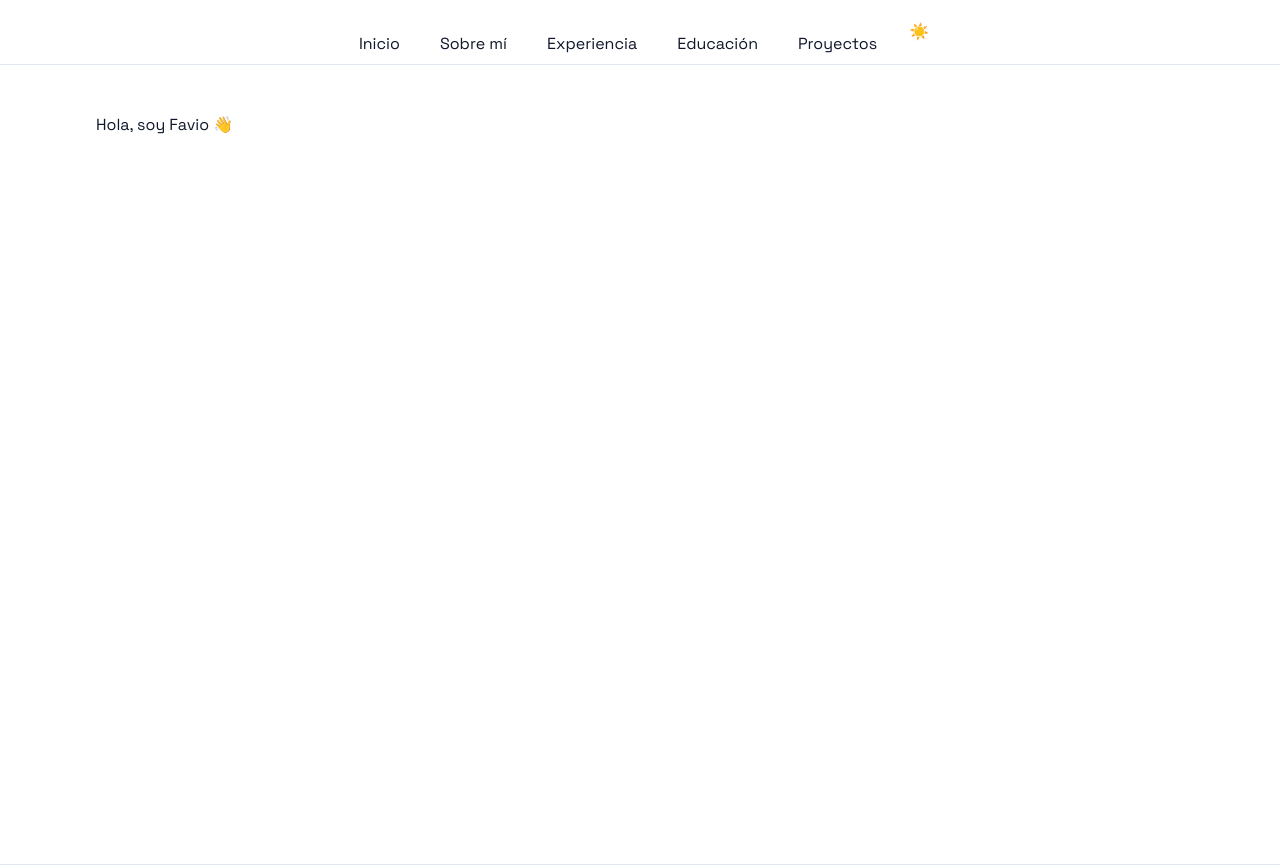
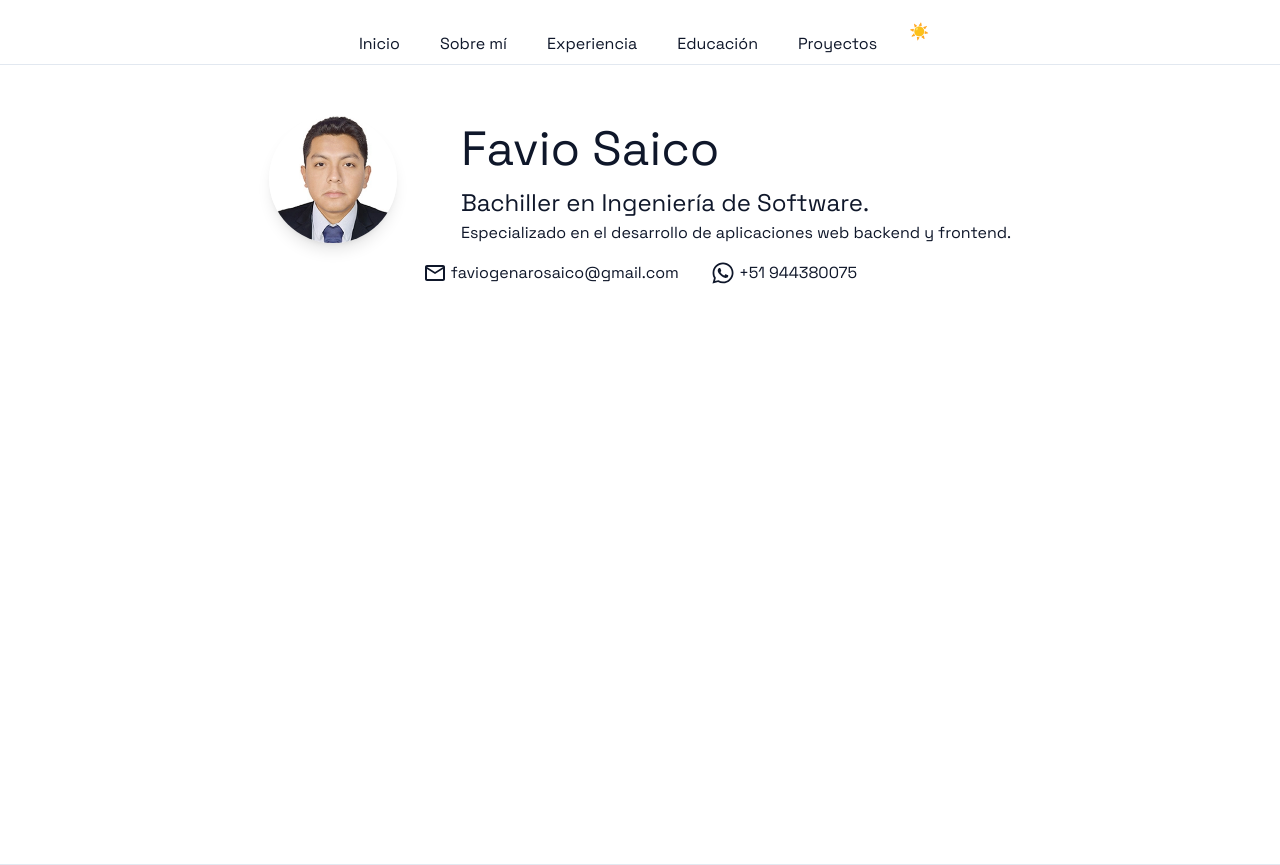
Before and after one commit to FavioGenaro/FavioGenaro.github.io, a Next.js app in the folder portfolio/: page / in a window 1280 px wide. Built offline with nearby package versions, Linux system fonts and the light colour scheme.

Commit message:
feat: Avance hero

```diff
--- a/portfolio/package.json
+++ b/portfolio/package.json
@@ -11,7 +11,8 @@
   "dependencies": {
     "next": "16.0.10",
     "react": "19.2.1",
-    "react-dom": "19.2.1"
+    "react-dom": "19.2.1",
+    "react-icons": "^5.5.0"
   },
   "devDependencies": {
     "@tailwindcss/postcss": "^4",
--- a/portfolio/src/app/globals.css
+++ b/portfolio/src/app/globals.css
@@ -49,6 +49,18 @@ body {
   /* padding: 0.5rem 1rem; */
 }
 
+.titleH1 {
+  font-size: 3rem;
+}
+
+.titleH3 {
+  font-size: 1.5rem;
+}
+
+.icon {
+  color: var(--text-primary);
+}
+
 .background {
   color: var(--background);
   border-color: var(--border-color);
--- a/portfolio/src/app/page.tsx
+++ b/portfolio/src/app/page.tsx
@@ -1,15 +1,9 @@
+import HeroSection from "@/components/sections/HeroSection";
+
 export default function Home() {
   return (
     <>
-      <section className="space-y-6">
-        <h1 className="text">
-          Hola, soy Favio 👋
-        </h1>
-        <p className="text-white dark:text-slate-400 max-w-xl">
-          Frontend Developer especializado en React, Next.js y diseño de
-          interfaces modernas.
-        </p>
-      </section>
+      <HeroSection id="Profile"/>
     </>
 
   );
--- /dev/null
+++ b/portfolio/src/components/sections/HeroSection.tsx
@@ -0,0 +1,49 @@
+import React from 'react'
+import foto from "../../../public/cv-foto.webp"
+import Text from '../atoms/Text'
+import Image from 'next/image'
+import { MdOutlineMailOutline } from 'react-icons/md'
+import { FaWhatsapp } from "react-icons/fa";
+
+interface HeroProps {
+  id: string
+}
+
+const HeroSection: React.FC<HeroProps> = ({ id }) => {
+  return (
+    <section className="space-y-6" id={id}>
+        <div className='flex flex-col gap-4'>
+            <div className='flex gap-16 w-fit m-auto items-center'>
+                <div>
+                    <Image
+                        src={foto}
+                        alt="foto de perfil"
+                        className="rounded-full shadow-lg size-32"
+                    />
+                </div>
+                <div>
+                    <h1 className='text titleH1'>Favio Saico</h1>
+                    <h3 className='text titleH3'>Bachiller en Ingeniería de Software.</h3>
+                    <Text text='Especializado en el desarrollo de aplicaciones web backend y frontend.'/>
+                    <div>
+
+                    </div>
+                </div>
+            </div>
+        <div className='flex m-auto w-fit gap-8'>
+            <div className='flex gap-1 items-center'>
+                <MdOutlineMailOutline size={24} className='icon' />
+                <Text text='faviogenarosaico@gmail.com'/>
+            </div>
+            <div className='flex gap-1 items-center'>
+                <FaWhatsapp size={24} className='icon'/>
+                <Text text='+51 944380075'/>
+            </div>
+        </div>
+        </div>
+
+    </section>
+  )
+}
+
+export default HeroSection
```
Also changed, not shown: portfolio/public/cv-foto.webp (added), 1 other file (tests, documents, lock files or other folders).
